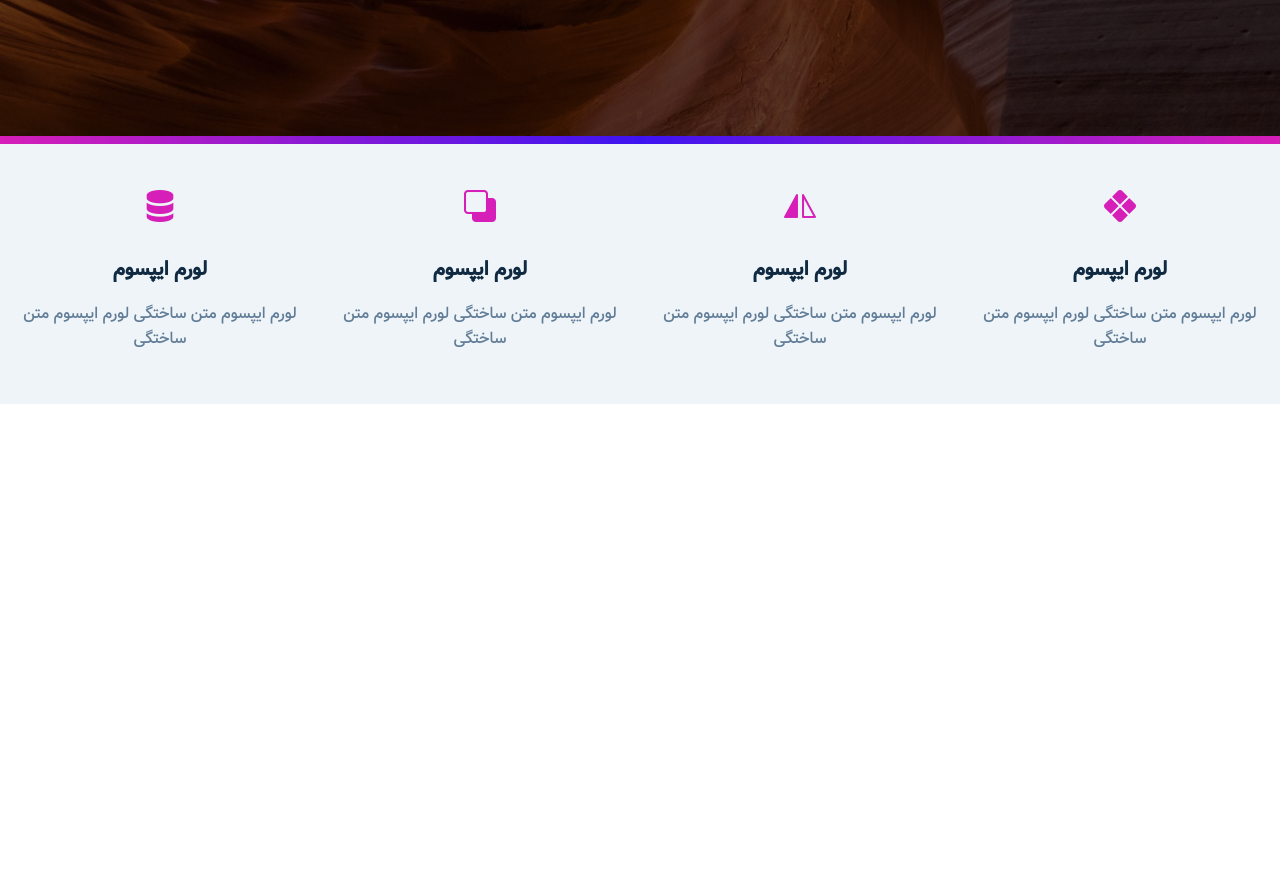
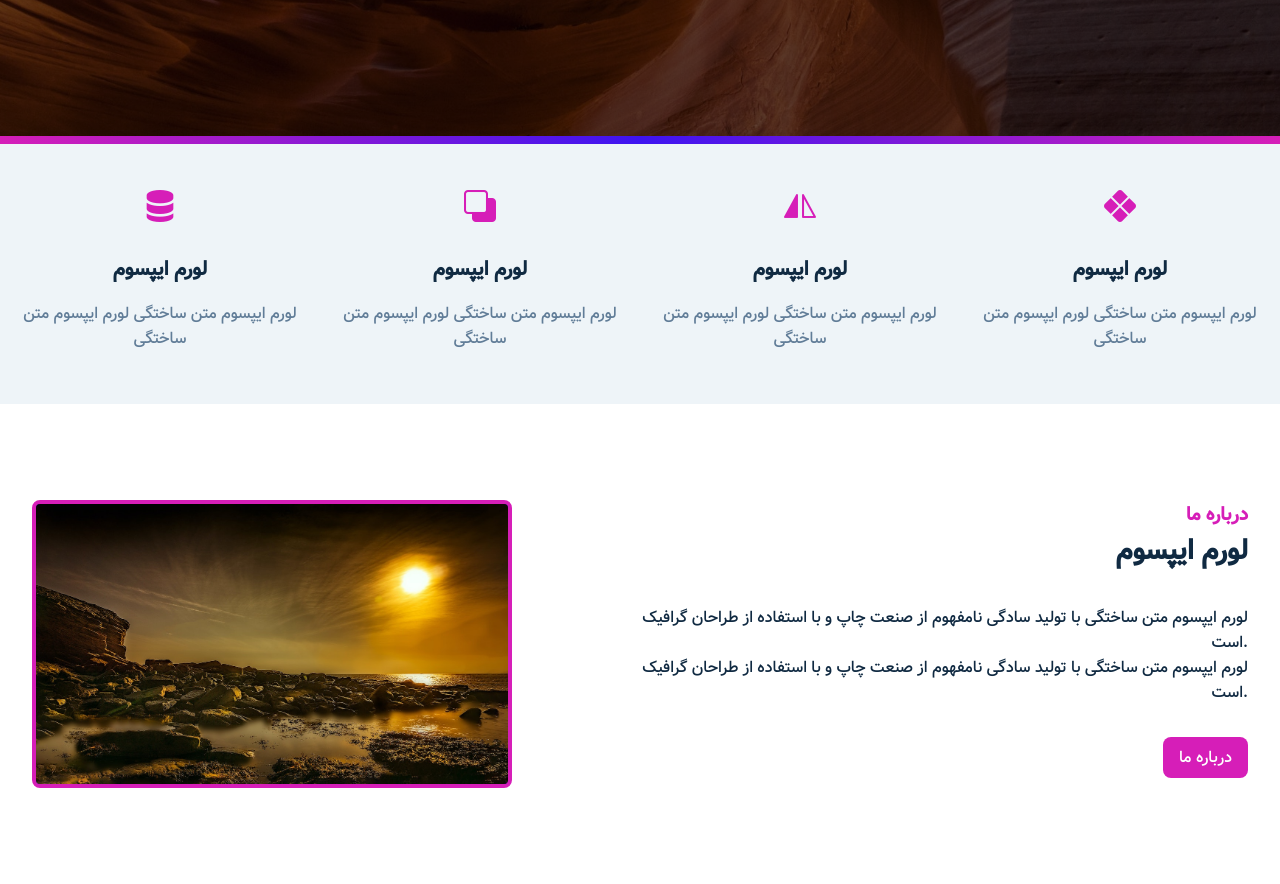
Before and after one commit to MehdiShad/Pure-Html-CSS, a plain HTML site: page index.html in a window 1280 px wide. Shown: the part 664-1548 px from the top of the page. Before the commit the page ends 1068 px from the top, so only its background shows below. Drawn offline with Linux system fonts and the light colour scheme.

Commit message:
about section

```diff
--- a/css/main.css
+++ b/css/main.css
@@ -61,6 +61,10 @@ body {
 a {
   text-decoration: none;
 }
+img {
+  display: block;
+  width: 100%;
+}
 
 h1 {
   font-size: 1.75rem;
@@ -97,6 +101,7 @@ p {
   border-radius: var(--radius);
   color: var(--clr-white);
   transition: var(--transition);
+  display: inline-block;
 }
 .btn:hover {
   background: var(--clr-primary-2);
@@ -109,6 +114,27 @@ p {
   content: "";
   clear: both;
   display: block;
+}
+
+.section-center {
+  padding: 4rem 0;
+  width: 85vw;
+  margin: 0 auto;
+  max-width: 1366px;
+}
+
+@media screen and (min-width: 992px) {
+  .section-center {
+    width: 95vw;
+  }
+}
+
+.section-title {
+  margin-bottom: 2rem;
+}
+
+.section-title h3 {
+  color: var(--clr-primary);
 }
 
 /*
@@ -220,3 +246,46 @@ Features
     width: 25%;
   }
 }
+
+/*
+============================================
+About
+============================================
+*/
+
+.about-img, .about-info {
+  padding: 2rem 0;
+}
+
+.about-picture-container {
+  background: var(--clr-primary-2);
+  max-width: 30rem;
+  border: 0.3rem solid var(--clr-primary);
+  border-radius: var(--radius);
+  overflow: hidden;
+}
+
+.about-picture {
+  transition: var(--transition);
+}
+
+.about-picture-container:hover .about-picture {
+  opacity: 0.8;
+  transform: scale(1.2);
+}
+
+.about-btn {
+  margin-top: 2rem;
+}
+
+@media screen and (min-width: 992px) {
+  .about-img {
+    float: left;
+    width: 50%;
+  }
+
+  .about-info {
+    float: right;
+    width: 50%;
+  }
+}
--- a/index.html
+++ b/index.html
@@ -61,6 +61,33 @@
 
     </section>
     <!-- End of Features -->
+    <!-- Aboub -->
+    <section class="section-center clear-fix">
+        <!-- about-img -->
+        <article class="about-img">
+            <div class="about-picture-container">
+                <img class="about-picture" src="./images/about-bcg.jpg" alt="about-images"/>
+            </div>
+        </article>
+
+        <!-- about-info -->
+        <articel class="about-info">
+            <!-- section tiltle -->
+            <div class="section-title">
+                <h3>درباره ما</h3>
+                <h2>لورم ایپسوم</h2>
+            </div>
+
+            <p class="about-text">
+                لورم ایپسوم متن ساختگی با تولید سادگی نامفهوم از صنعت چاپ و با استفاده از طراحان گرافیک است.
+            </p>
+            <p class="about-text">
+                لورم ایپسوم متن ساختگی با تولید سادگی نامفهوم از صنعت چاپ و با استفاده از طراحان گرافیک است.
+            </p>
+            <a class="btn about-btn" href="about.html">درباره ما</a>
+        </articel>
+    </section>
+    <!-- End of About -->
 </body>
 
 </html>
```
